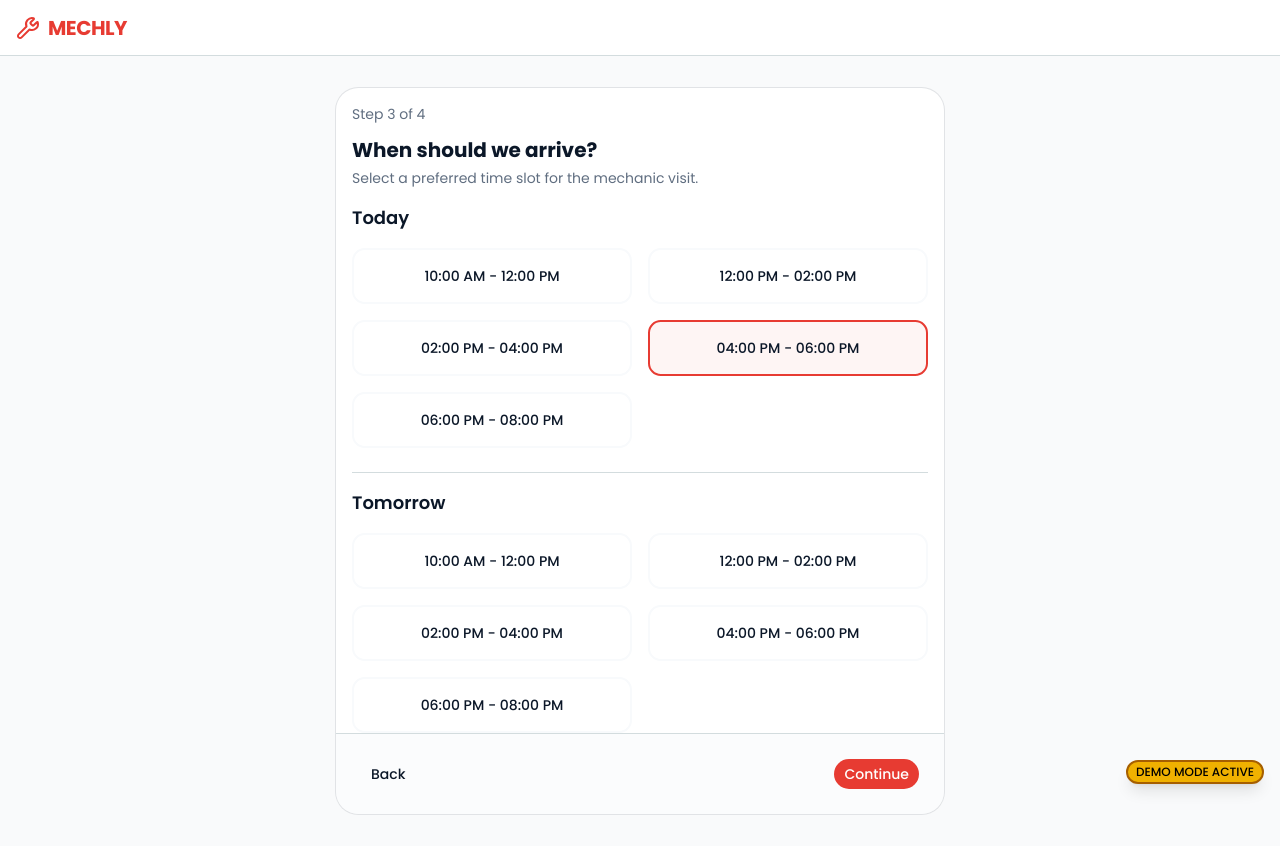
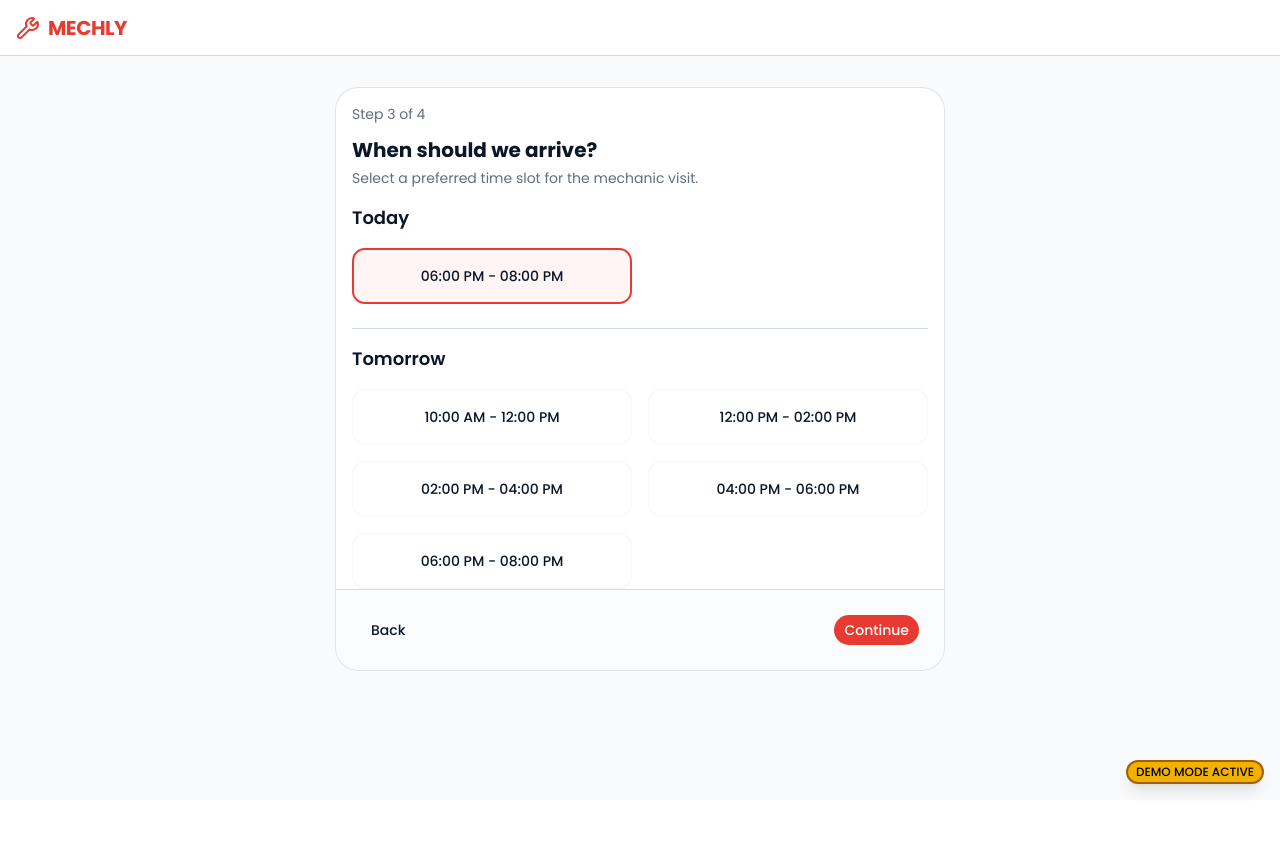
Before and after one commit to codingwithali72/Mechly, a Next.js app: page /book/schedule in a window 1280 px wide. After the commit the page ends 800 px from the top, so only its background shows below. Built offline with nearby package versions, Linux system fonts and the light colour scheme.

Commit message:
Filter past time slots dynamically based on IST current time

```diff
--- a/src/app/(customer)/book/schedule/page.tsx
+++ b/src/app/(customer)/book/schedule/page.tsx
@@ -11,9 +11,21 @@ const SLOTS = [
   "06:00 PM - 08:00 PM"
 ]
 
+const parseSlotStartHour = (slot: string) => {
+  const [time, modifier] = slot.split(' - ')[0].split(' ')
+  let [hours] = time.split(':')
+  let hour = parseInt(hours, 10)
+  if (modifier === 'PM' && hour < 12) hour += 12
+  if (modifier === 'AM' && hour === 12) hour = 0
+  return hour
+}
+
 export default async function ScheduleSelectionPage({ searchParams }: { searchParams: Promise<{ mode?: string, service?: string, problem_description?: string, city?: string, area?: string, address?: string }> }) {
   const { mode, service, problem_description, city, area, address } = await searchParams
   const modeParam = mode || 'scheduled'
+
+  const currentHour = new Date(new Date().getTime() + 5.5 * 60 * 60 * 1000).getUTCHours()
+  const todaySlots = SLOTS.filter(slot => parseSlotStartHour(slot) > currentHour)
 
   const backUrl = `/book/location?mode=${modeParam}${service ? `&service=${service}` : ''}${problem_description ? `&problem_description=${problem_description}` : ''}`
 
@@ -40,24 +52,30 @@ export default async function ScheduleSelectionPage({ searchParams }: { searchPa
 
             <div className="space-y-4">
               <h3 className="font-semibold text-lg">Today</h3>
+              {todaySlots.length === 0 ? (
+                <div className="bg-slate-50 text-slate-500 p-4 rounded-lg text-sm text-center border border-dashed border-slate-200">
+                  No more slots available today. Please select a time for tomorrow.
+                </div>
+              ) : (
                 <div className="grid grid-cols-1 md:grid-cols-2 gap-4">
-                {SLOTS.map((slot) => (
+                  {todaySlots.map((slot, i) => (
                     <label key={`today-${slot}`} className="cursor-pointer">
-                    <input type="radio" name="time_slot" value={`Today, ${slot}`} className="peer sr-only" defaultChecked={slot === '04:00 PM - 06:00 PM'} />
+                      <input type="radio" name="time_slot" value={`Today, ${slot}`} className="peer sr-only" defaultChecked={i === 0} />
                       <div className="flex flex-col items-center justify-between rounded-md border-2 border-muted bg-popover p-4 hover:bg-accent hover:text-accent-foreground peer-checked:border-primary peer-checked:bg-primary/5">
                         <span className="font-medium text-sm">{slot}</span>
                       </div>
                     </label>
                   ))}
                 </div>
+              )}
             </div>
 
             <div className="space-y-4 pt-4 border-t">
               <h3 className="font-semibold text-lg">Tomorrow</h3>
               <div className="grid grid-cols-1 md:grid-cols-2 gap-4">
-                {SLOTS.map((slot) => (
+                {SLOTS.map((slot, i) => (
                   <label key={`tomorrow-${slot}`} className="cursor-pointer">
-                    <input type="radio" name="time_slot" value={`Tomorrow, ${slot}`} className="peer sr-only" />
+                    <input type="radio" name="time_slot" value={`Tomorrow, ${slot}`} className="peer sr-only" defaultChecked={todaySlots.length === 0 && i === 0} />
                     <div className="flex flex-col items-center justify-between rounded-md border-2 border-muted bg-popover p-4 hover:bg-accent hover:text-accent-foreground peer-checked:border-primary peer-checked:bg-primary/5">
                       <span className="font-medium text-sm">{slot}</span>
                     </div>
```
Lines whose indentation alone changed are shown as unchanged.
